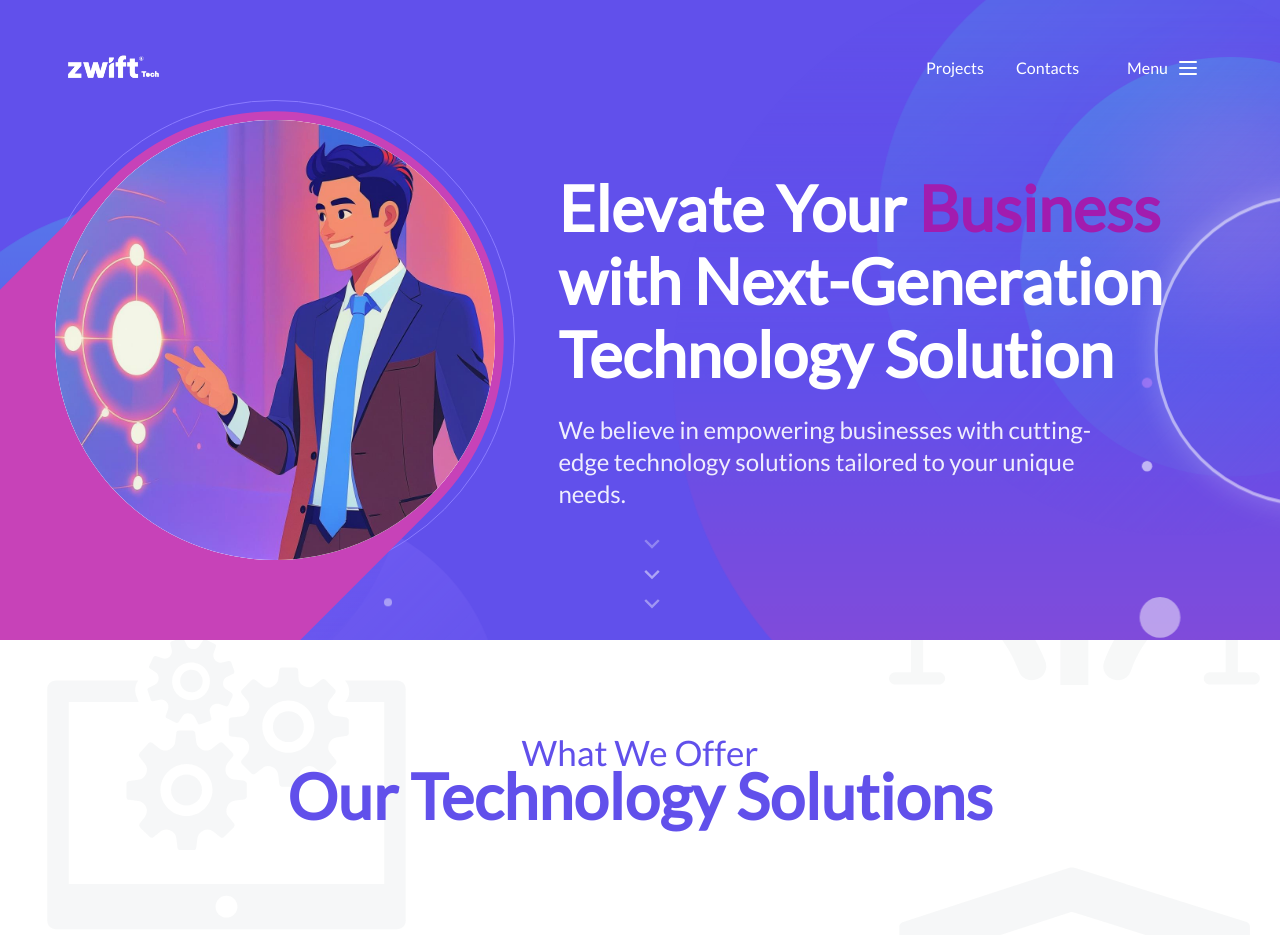
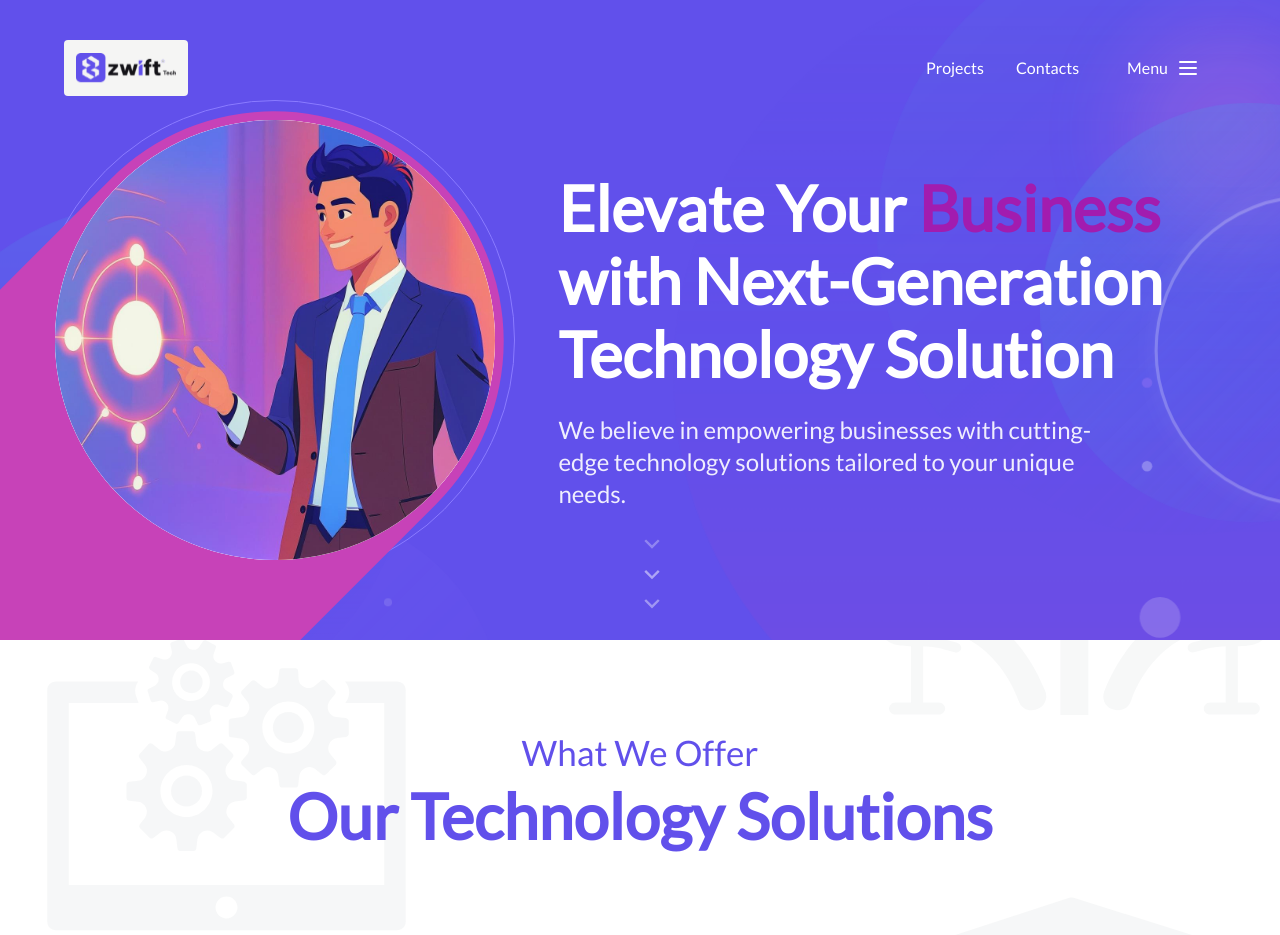
Before and after one commit to Zeff01/zwiftech, a Next.js app: page / in a window 1280 px wide. Shown: the top 935 px of the page. Built offline with nearby package versions, Linux system fonts and the light colour scheme; a web font is replaced by a local one.

Commit message:
replacing of logo

```diff
--- a/src/components/banner/Banner.tsx
+++ b/src/components/banner/Banner.tsx
@@ -25,11 +25,11 @@ export default function HeroSection() {
             isScrolled
               ? onLightSection
                 ? "bg-white text-black shadow-md"
-                : "bg-stone-950/60 text-white shadow-md"
+                : "bg-white/60 text-stone-900 shadow-md"
               : "bg-transparent text-white pt-10"
           }
         `}>
-        <Navigation scrollLight={{ isScrolled, onLightSection }} />
+        <Navigation scrollLight={{ isScrolled }} />
       </header>
 
       <BubbleGroup preset="team" />
--- a/src/components/bubbles/Bubble.tsx
+++ b/src/components/bubbles/Bubble.tsx
@@ -42,7 +42,7 @@ export default function Bubble({
       }}
       animate={{
         scale: [1, 1.05, 1],
-        opacity: [0.4, 0.6, 0.4],
+        opacity: [0.1, 0.3, 0.1],
       }}
       transition={{
         duration: 6,
--- a/src/components/bubbles/bubblePresets.ts
+++ b/src/components/bubbles/bubblePresets.ts
@@ -22,26 +22,26 @@ export const bubblePresets: Record<BubblePresetKey, BubbleConfig[]> = {
     },
     {
       className:
-        "absolute w-[200px] h-[200px] rounded-full bg-[#ff88d1] opacity-20 top-[-70px] right-[-50px] blur-2xl",
+        "absolute w-[200px] h-[200px] rounded-full bg-[#ff88d1] opacity-20 top-[-160px] right-[-50px] blur-2xl",
       speed: "fast",
     },
 
     // Top left subtle bubble
     {
       className:
-        "absolute w-[500px] h-[500px] rounded-full bg-gradient-to-b from-[#4ca1e9] via-[#6150eb] to-transparent opacity-50 top-40 left-[-100px]",
+        "absolute w-[500px] h-[500px] rounded-full bg-gradient-to-b from-[#4ca1e9] via-[#6150eb] to-transparent opacity-30 top-40 left-[-100px]",
       speed: "medium",
     },
 
     // Right side overlapping bubbles
     {
       className:
-        "absolute w-[600px] h-[600px] rounded-full bg-gradient-to-br from-[#4ca1e9] via-[#6150eb] to-transparent opacity-40 top-[-100px] right-[-200px]",
+        "absolute w-[600px] h-[600px] rounded-full bg-gradient-to-br from-[#4ca1e9] via-[#6150eb] to-transparent opacity-20 top-[-100px] right-[-200px]",
       speed: "slow",
     },
     {
       className:
-        "absolute w-[400px] h-[400px] rounded-full bg-gradient-to-br from-[#4ca1e9] to-transparent opacity-20 top-[0px] right-[-150px]",
+        "absolute w-[400px] h-[400px] rounded-full bg-gradient-to-br from-[#4ca1e9] to-transparent opacity-10 top-[50px] right-[-170px]",
       speed: "medium",
     },
     {
@@ -53,12 +53,12 @@ export const bubblePresets: Record<BubblePresetKey, BubbleConfig[]> = {
     // Accent rings
     {
       className:
-        "absolute w-[130px] h-[130px] border-[3px] border-white rounded-full opacity-20 bottom-[180px] left-[-80px] shadow-[0_0_25px_5px_rgba(255,255,255,0.3)]",
+        "absolute w-[130px] h-[130px] border-[3px] border-white rounded-full opacity-20 bottom-[180px] left-[-80px] shadow-[0_0_25px_5px_rgba(255,255,255,0.2)]",
       speed: "slow",
     },
     {
       className:
-        "absolute w-[300px] h-[300px] border-[3px] border-white rounded-full opacity-20 bottom-[200px] right-[-180px] shadow-[0_0_25px_5px_rgba(255,255,255,0.3)]",
+        "absolute w-[300px] h-[300px] border-[3px] border-white rounded-full opacity-20 bottom-[200px] right-[-180px] shadow-[0_0_25px_5px_rgba(255,255,255,0.2)]",
       speed: "medium",
     },
 
@@ -96,7 +96,7 @@ export const bubblePresets: Record<BubblePresetKey, BubbleConfig[]> = {
     },
     {
       className:
-        "absolute w-[10px] h-[10px] bg-white rounded-full opacity-30 bottom-[280px] right-[10%]",
+        "absolute w-[10px] h-[10px] bg-white rounded-full opacity-10 bottom-[280px] right-[10%]",
       speed: "fast",
     },
   ],
--- a/src/components/footer/Footer.tsx
+++ b/src/components/footer/Footer.tsx
@@ -25,7 +25,6 @@ export default function Footer() {
   return (
     <footer className="w-full bg-white border-t border-gray-200">
       <div className="container mx-auto px-4 py-16 flex flex-col gap-12">
-
         {/* Logo and description - own row on mobile and tablet, 1st column on desktop */}
         <motion.div
           initial={{ opacity: 0, x: -60 }}
@@ -49,7 +48,7 @@ export default function Footer() {
             transition={{ duration: 0.5 }}
             viewport={{ once: true }}
             className="hidden lg:flex flex-col gap-3">
-            <Image src="/zwift.png" width={120} height={35} alt="ZwiftTech logo" />
+            <Image src="/logo.svg" width={120} height={35} alt="ZwiftTech logo" />
             <p className="text-gray-600 text-base leading-relaxed">
               Thank you for choosing <strong>ZwiftTech</strong>. Let&apos;s innovate and succeed
               together.
--- a/src/components/loader/PageLoader.tsx
+++ b/src/components/loader/PageLoader.tsx
@@ -90,7 +90,7 @@ export default function PageLoader() {
 
       {/* Center pulse */}
       <motion.div
-        className="absolute w-24 h-24 rounded-full bg-[#c840b6] blur-2xl"
+        className="absolute w-24 h-24 rounded-full bg-[#fff] blur-2xl"
         initial={{ opacity: 0 }}
         animate={{ scale: [1, 1.6, 1], opacity: [0.4, 0.8, 0.4] }}
         transition={{ duration: 2, repeat: Infinity }}
@@ -106,10 +106,10 @@ export default function PageLoader() {
           animate={{ scale: [1, 1.05, 1] }}
           transition={{ duration: 2, repeat: Infinity, ease: "easeInOut" }}>
           <Image
-            src="/white-logo.svg"
+            src="/logo.svg"
             width={100}
             height={56}
-            className="w-[100px] h-[56px] drop-shadow-[0_0_20px_#f4beff]"
+            className="w-[100px] h-[56px] drop-shadow-[0_0_20px_#fff]"
             alt="ZwiftTech logo"
             priority
           />
--- a/src/components/marketingSolutions/MarketingSolutions.tsx
+++ b/src/components/marketingSolutions/MarketingSolutions.tsx
@@ -54,13 +54,13 @@ export default function Services() {
         position="right"
       />
       <motion.div
-        className="text-center mb-24 relative z-10"
+        className="text-center mb-24 relative z-10 space-y-4"
         initial={{ opacity: 0, y: 30 }}
         whileInView={{ opacity: 1, y: 0 }}
         transition={{ duration: 0.6, ease: "easeOut" }}
         viewport={{ once: true, amount: 0.3 }}>
         <p className="text-2xl md:text-[35px] text-[#6150eb] font-medium">What We Offer</p>
-        <h2 className="text-4xl md:text-[63px] font-bold text-[#6150eb] mt-2">
+        <h2 className="text-4xl md:text-[63px] font-bold text-[#6150eb] mt-2 leading-none">
           Our Technology Solutions
         </h2>
       </motion.div>
--- a/src/components/navigation/Navigation.tsx
+++ b/src/components/navigation/Navigation.tsx
@@ -6,20 +6,20 @@ import PopupNavMenu from "./PopupNavMenu";
 type NavigationProps = {
   scrollLight: {
     isScrolled: boolean;
-    onLightSection: boolean;
+    onLightSection?: boolean;
   };
 };
 
 export default function Navigation({ scrollLight }: NavigationProps) {
-  const { isScrolled, onLightSection } = scrollLight;
+  const { isScrolled } = scrollLight;
   const [menuOpen, setMenuOpen] = useState(false);
 
   return (
     <nav className="relative w-full px-4 sm:px-8 md:px-12 lg:px-16 flex justify-between items-center z-20">
       {/* Logo */}
-      <Link href={"/"}>
+      <Link href={"/"} className={`${isScrolled || "bg-stone-100 rounded-sm px-3"}`}>
         <Image
-          src={isScrolled ? (onLightSection ? "/logo.svg" : "/white-logo.svg") : "/white-logo.svg"}
+          src={"/logo.svg"}
           width={100}
           height={56}
           className="w-[100px] h-[56px]"
@@ -33,7 +33,7 @@ export default function Navigation({ scrollLight }: NavigationProps) {
         <Link href="/projects" className="hover:text-fuchsia-700 transition-all duration-150">
           Projects
         </Link>
-        <Link href="/#contacts" className="hover:text-fuchsia-700 transition-all duration-150">
+        <Link href="#" className="hover:text-fuchsia-700 transition-all duration-150">
           Contacts
         </Link>
         <div
--- a/src/components/nextInnovation/NextInnovation.tsx
+++ b/src/components/nextInnovation/NextInnovation.tsx
@@ -16,7 +16,7 @@ export default function InnovationStats() {
           viewport={{ once: true }}>
           <div>
             <p className="text-2xl md:text-[35px] font-medium">We Help You</p>
-            <h2 className="text-4xl md:text-[63px] font-bold leading-tight">
+            <h2 className="text-4xl md:text-[63px] font-bold leading-none">
               Your Next Innovation.
             </h2>
           </div>
--- a/src/components/packages/Packages.tsx
+++ b/src/components/packages/Packages.tsx
@@ -19,7 +19,7 @@ export default function Packages() {
         whileInView={{ opacity: 1, y: 0 }}
         viewport={{ once: true }}
         transition={{ duration: 0.6, delay: 0.2 }}
-        className="text-4xl md:text-[63px] font-bold mb-10  mx-auto leading-tight text-center ">
+        className="text-4xl md:text-[63px] font-bold mb-20  mx-auto leading-tight text-center ">
         Our Services & Packages
       </motion.h2>
       <PackageList />
```
Also changed, not shown: public/logo.svg, public/logoold.svg (added).
